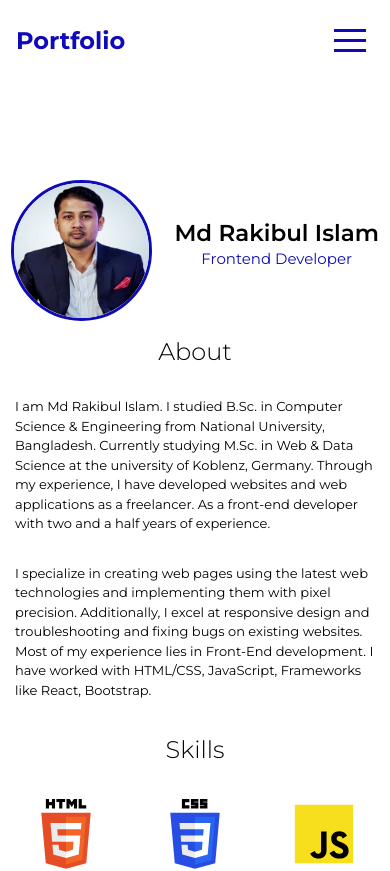
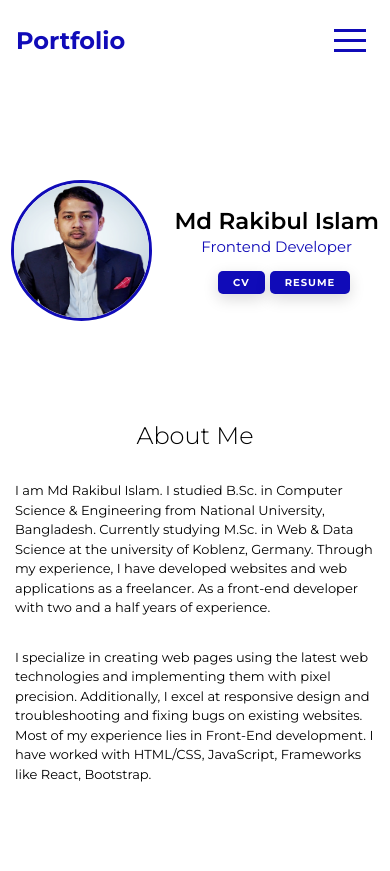
Before and after one commit to raki893/raki893.github.io, a React (Create React App) app: page / in a window 390 px wide. Shown: the top 871 px of the page. Built offline with nearby package versions, Linux system fonts and the light colour scheme.

Commit message:
unfinished cv resume in header

```diff
--- a/src/components/About.js
+++ b/src/components/About.js
@@ -2,8 +2,8 @@ import React from "react";
 
 const About = () => {
     return (
-        <div className="About">
-            <h1>About</h1>
+        <div className="about">
+            <h1>About Me</h1>
             <div className="about_text">
                 <div className="txt-description">
                     <p>I am Md Rakibul Islam.
@@ -19,6 +19,7 @@ const About = () => {
                         Frameworks like React, Bootstrap.</p>
                 </div>
             </div>
+
         </div>
     );
 };
--- a/src/components/Header.js
+++ b/src/components/Header.js
@@ -12,6 +12,10 @@ const Header = () => {
         <div className="name-title">
           <h1>Md Rakibul Islam</h1>
           <h3>Frontend Developer</h3>
+          <div className="cv-resume">
+                <a className="btn" href="https://drive.google.com/file/d/1AhgJHdR3ll3sesgppUm9eBmZginvndMX/view?usp=sharing" target="_blank" rel="noopener noreferrer">CV</a>
+                <a className="btn" href="https://drive.google.com/file/d/1p8f52A1KwV8n9v9umSf-xMnZNH0jVd2q/view?usp=sharing" target="_blank" rel="noopener noreferrer">Resume</a>
+            </div>
         </div>
       </div>
     </div>
--- a/src/components/Navbar.js
+++ b/src/components/Navbar.js
@@ -33,9 +33,6 @@ function Navbar() {
             <a href="#projects">Projects</a>
           </li>
           <li>
-            <a href="#resume">Resume</a>
-          </li>
-          <li>
             <a href="#contact">Contact</a>
           </li>
         </ul>
--- a/src/components/SkillsSection.js
+++ b/src/components/SkillsSection.js
@@ -3,7 +3,7 @@ import React from 'react';
 
 const SkillsSection = () => {
   return (
-    <section>
+    <div className='skill'>
       <h2>Skills</h2>
       <div className='skill-icons'>
         <div className="svg_item">
@@ -325,7 +325,7 @@ const SkillsSection = () => {
       </div>
 
 
-    </section>
+    </div>
   );
 }
 
--- a/src/scss/_about.scss
+++ b/src/scss/_about.scss
@@ -1,4 +1,6 @@
-
+.about {
+  margin-top: 100px;
+}
 .about_text {
   display: flex;
 	align-items:center;
--- a/src/scss/_header.scss
+++ b/src/scss/_header.scss
@@ -34,6 +34,23 @@
       font-size: 35px;
     }
 
+    .cv-resume {
+      text-align: center;
+      .btn {
+        background: $theme-color;
+        color: #fff;
+        text-transform: uppercase;
+        letter-spacing: 1px;
+        display: inline-block;
+        font-weight: 700;
+        border-radius: 5px;
+        box-shadow: 0 5px 15px 0 rgba(0,0,0,.15);
+        padding: 5px 15px 5px 15px;
+        margin-left: 15px;
+        font-size: 12px;
+      }
+
+    }
 
     @media screen and (max-width: 599px) {
       .profile-image-container {
@@ -50,6 +67,19 @@
       h3 {
         font-size: 15px;
       }
+
+      .cv-resume {
+        .btn {
+          font-weight: 300;
+          font-weight: 700;
+          font-size: 10px;
+        }
+        .btn:last-child {
+          margin-left: 5px;
+        }
+      }
+
+
     }
 
     @media screen and (min-width: 600px) {
--- a/src/scss/_skillsSection.scss
+++ b/src/scss/_skillsSection.scss
@@ -1,3 +1,6 @@
+.skill {
+	margin-top: 100px;
+}
 .skill-icons {
 	display: flex;
 	flex-wrap: wrap;
```
